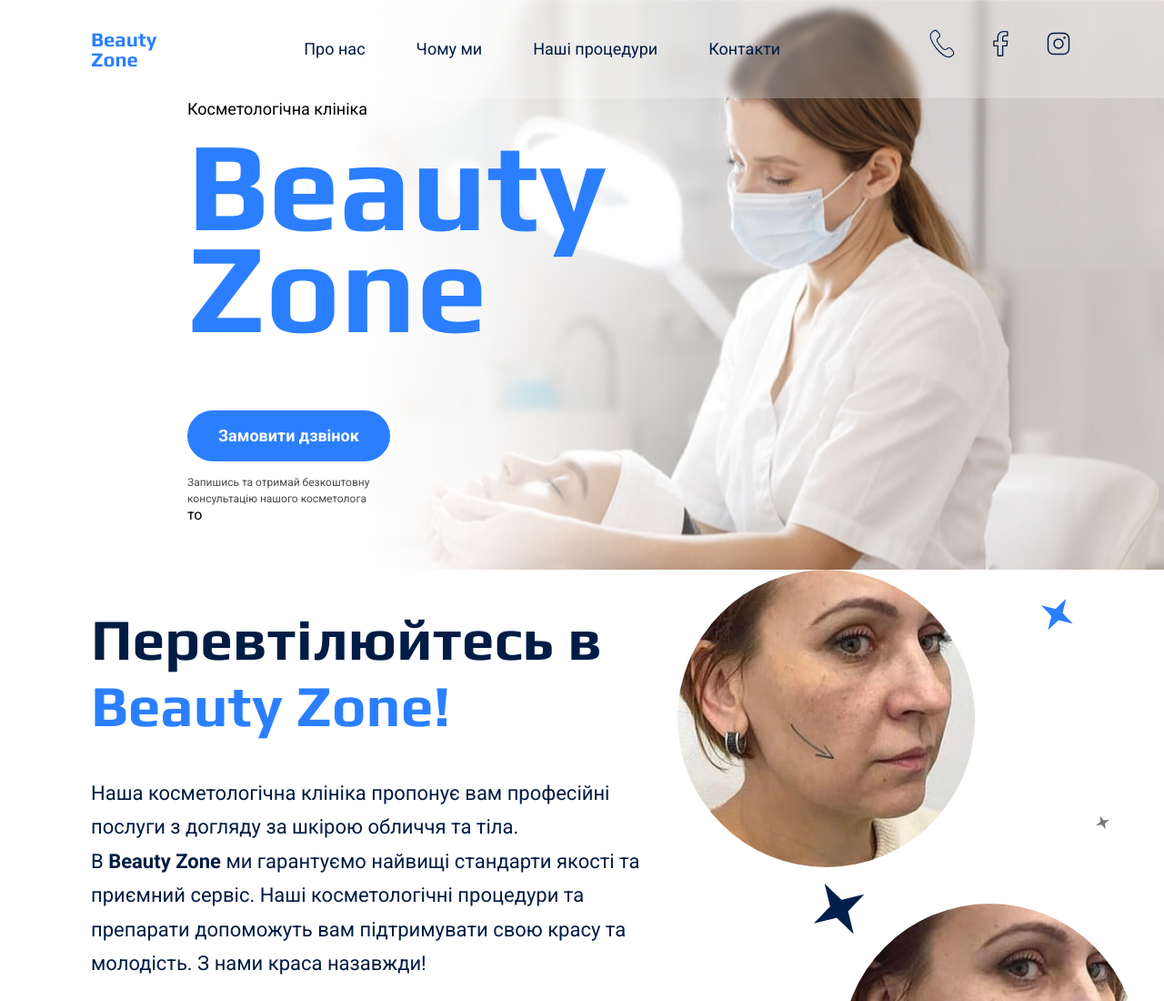
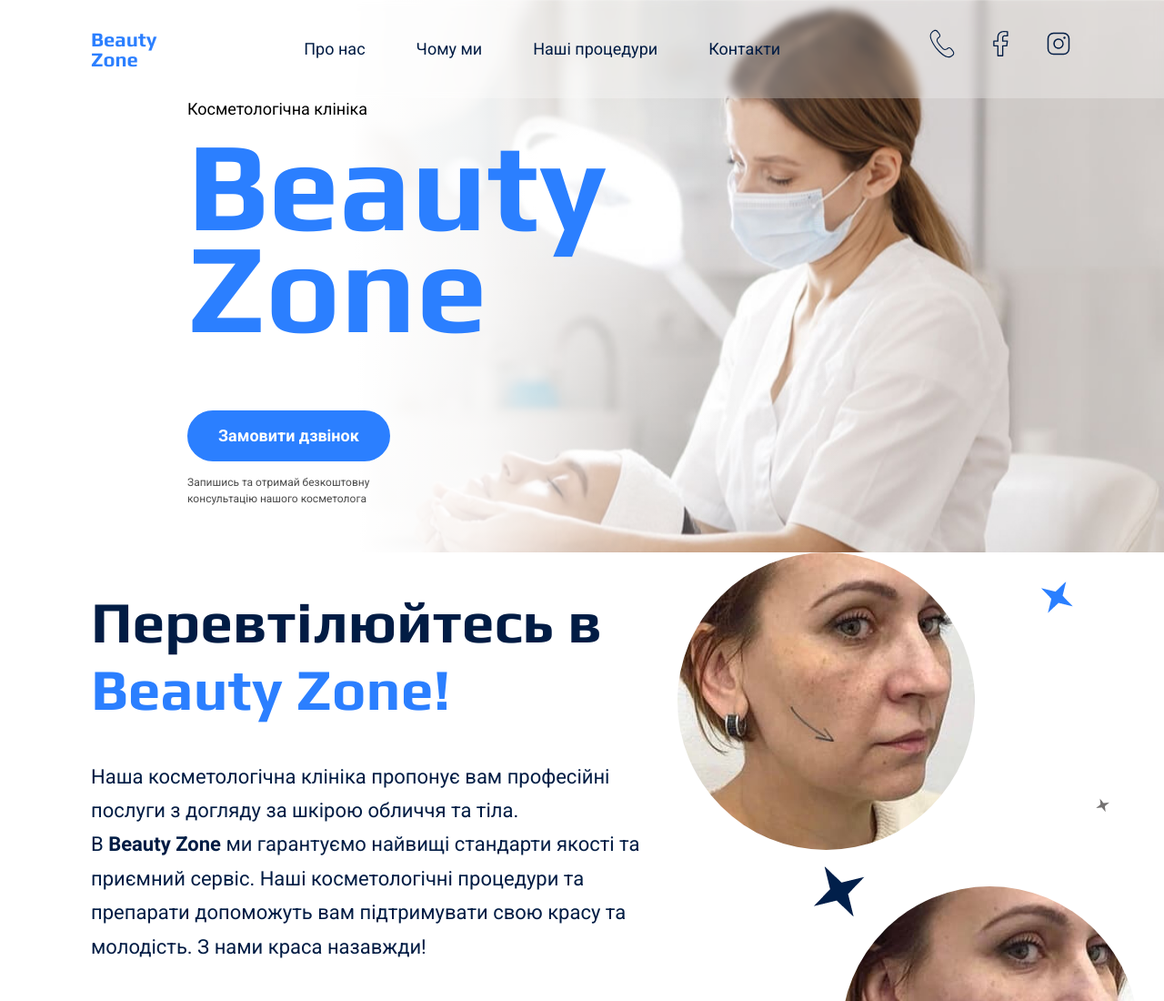
Before and after one commit to OLEKSANDR1111/genius-homework-2, a plain HTML site: page index.html in a window 1280 px wide. Shown: the top 1100 px of the page at 91% size. Drawn offline with nearby package versions, Linux system fonts and the light colour scheme.

Commit message:
add delet то

```diff
--- a/index.html
+++ b/index.html
@@ -78,7 +78,6 @@
                 консультацію нашого косметолога
               </p>
             </div>
-            то
           </div>
         </div>
       </section>
```
